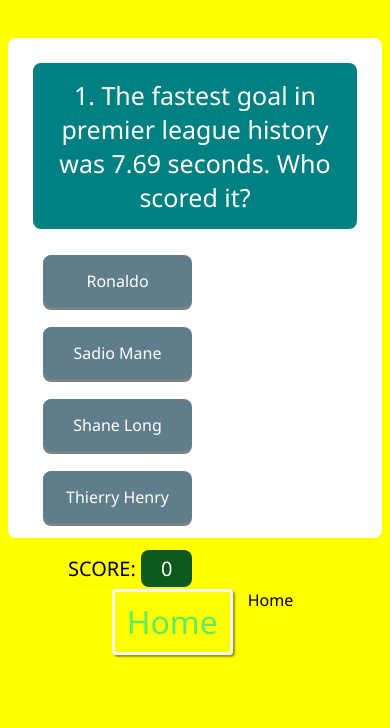
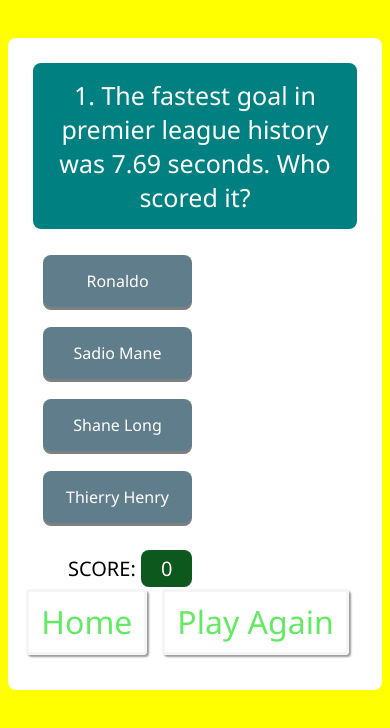
Before and after one commit to kosullivan7/Project-2, a plain HTML site: page play.html in a window 390 px wide. Drawn offline with Linux system fonts and the light colour scheme.

Commit message:
Add play again button to play html and removed height of quiz wrapper to make it more responsive

```diff
--- a/assets/css/style.css
+++ b/assets/css/style.css
@@ -145,7 +145,6 @@ h1 {
 
 /* creating box which will contain all information for the quiz on play page*/
 .quiz-wrapper{
-    height: 500px;
     width: 600px;
     background-color: white;
     margin: 30px auto;
--- a/play.html
+++ b/play.html
@@ -35,8 +35,8 @@
         </div>
 
         <div class="navigation-buttons row justify-content-center">
-            <div class="col-md-3 col-sm-12 home-button>
-                <a href="index.html" class="btn navigation-btn">Home</a>
+            <div class="col-md-3 col-sm-12 home-button">
+            <a href="play.html" class="btn navigation-btn">Play Again</a>
             </div>
         </div>
     </div>
```
